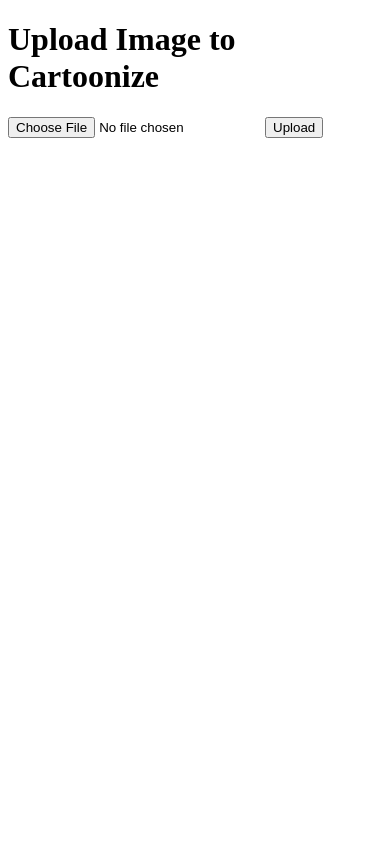
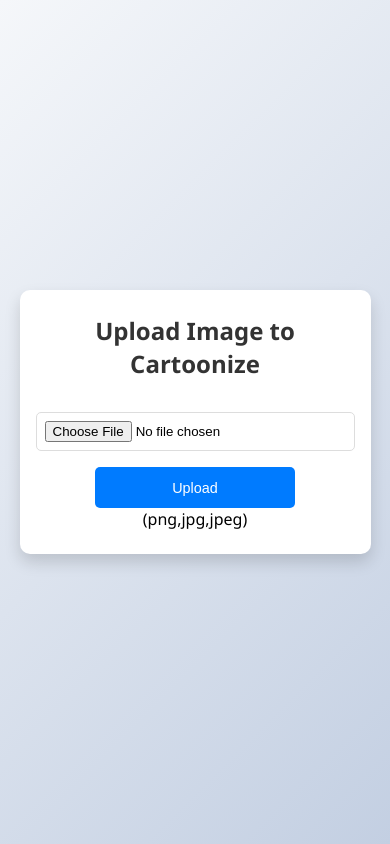
Before and after one commit to Abhinavzm3/ToonWiz, a Flask app: page / in a window 390 px wide. Run offline with Flask 3, Linux system fonts and the light colour scheme.

Commit message:
ui changed

```diff
--- a/app.py
+++ b/app.py
@@ -3,6 +3,7 @@ from flask import Flask, render_template, request, redirect, url_for
 from werkzeug.utils import secure_filename
 import cv2
 import numpy as np
+from flask import send_from_directory
 
 app = Flask(__name__)
 
@@ -78,5 +79,9 @@ def upload():
 
     return redirect(request.url)
 
+@app.route('/download/<filename>')
+def download(filename):
+    return send_from_directory(app.config['CARTOON_FOLDER'], filename)
+
 if __name__ == '__main__':
     app.run(debug=True)
--- a/templates/index.html
+++ b/templates/index.html
@@ -1,13 +1,103 @@
 <!DOCTYPE html>
-<html>
+<html lang="en">
 <head>
-    <title>Image Cartoonizer</title>
+  <meta charset="UTF-8">
+  <meta name="viewport" content="width=device-width, initial-scale=1">
+  <title>Image Cartoonizer</title>
+  <style>
+    /* Reset some default styling */
+    * {
+      box-sizing: border-box;
+      margin: 0;
+      padding: 0;
+    }
+
+    /* Set a pleasing background and font family */
+    body {
+      font-family: 'Segoe UI', Tahoma, Geneva, Verdana, sans-serif;
+      background: linear-gradient(135deg, #f5f7fa, #c3cfe2);
+      height: 100vh;
+      display: flex;
+      align-items: center;
+      justify-content: center;
+    }
+
+    /* Container to center the content */
+    .container {
+      background-color: #fff;
+      padding: 2rem 3rem;
+      border-radius: 10px;
+      box-shadow: 0 8px 16px rgba(0, 0, 0, 0.15);
+      text-align: center;
+      max-width: 500px;
+      width: 90%;
+    }
+
+    /* Stylish Heading */
+    .container h1 {
+      font-size: 1.8rem;
+      color: #333;
+      margin-bottom: 1rem;
+    }
+
+    /* Form styling */
+    form {
+      display: flex;
+      flex-direction: column;
+      align-items: center;
+    }
+
+    /* File input styling */
+    input[type="file"] {
+      margin: 1rem 0;
+      border: 1px solid #ddd;
+      padding: 0.5rem;
+      border-radius: 5px;
+      width: 100%;
+    }
+
+    /* Submit button styling */
+    input[type="submit"] {
+      background-color: #007BFF;
+      color: #fff;
+      border: none;
+      padding: 0.8rem 1.5rem;
+      font-size: 1rem;
+      border-radius: 5px;
+      cursor: pointer;
+      transition: background-color 0.3s ease;
+      width: 100%;
+      max-width: 200px;
+    }
+
+    input[type="submit"]:hover {
+      background-color: #0056b3;
+    }
+
+    /* Responsive adjustments */
+    @media (max-width: 600px) {
+      .container {
+        padding: 1.5rem 1rem;
+      }
+
+      .container h1 {
+        font-size: 1.5rem;
+      }
+
+      input[type="submit"] {
+        font-size: 0.9rem;
+      }
+    }
+  </style>
 </head>
 <body>
+  <div class="container">
     <h1>Upload Image to Cartoonize</h1>
     <form method="POST" action="/upload" enctype="multipart/form-data">
-        <input type="file" name="file" accept="image/*">
-        <input type="submit" value="Upload">
+      <input type="file" name="file" accept="image/*">
+      <input type="submit" value="Upload">
+      (png,jpg,jpeg)
     </form>
+  </div>
 </body>
 </html>
```
Also changed, not shown: templates/result.html (+75 -6 lines), static/cartoonized/cartoon_3.jpg (added), static/cartoonized/cartoon_39a8c2e8-934d-4961-83b8-64ec863acffd.jpg (added), static/cartoonized/cartoon_vidiq_thumbnail_1.png (added), static/uploads/3.jpg (added), static/uploads/39a8c2e8-934d-4961-83b8-64ec863acffd.jpg (added), static/uploads/vidiq_thumbnail_1.png (added).
